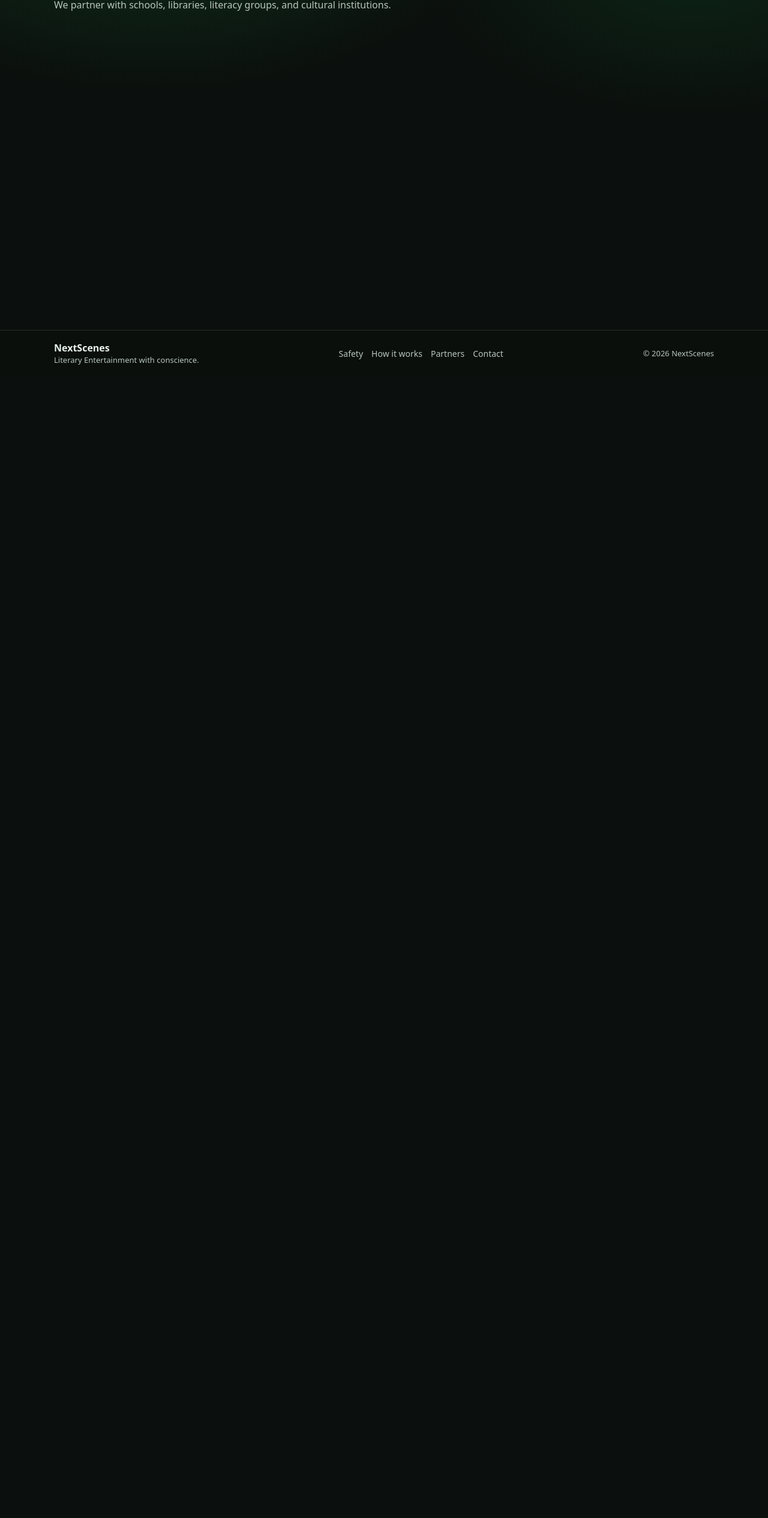
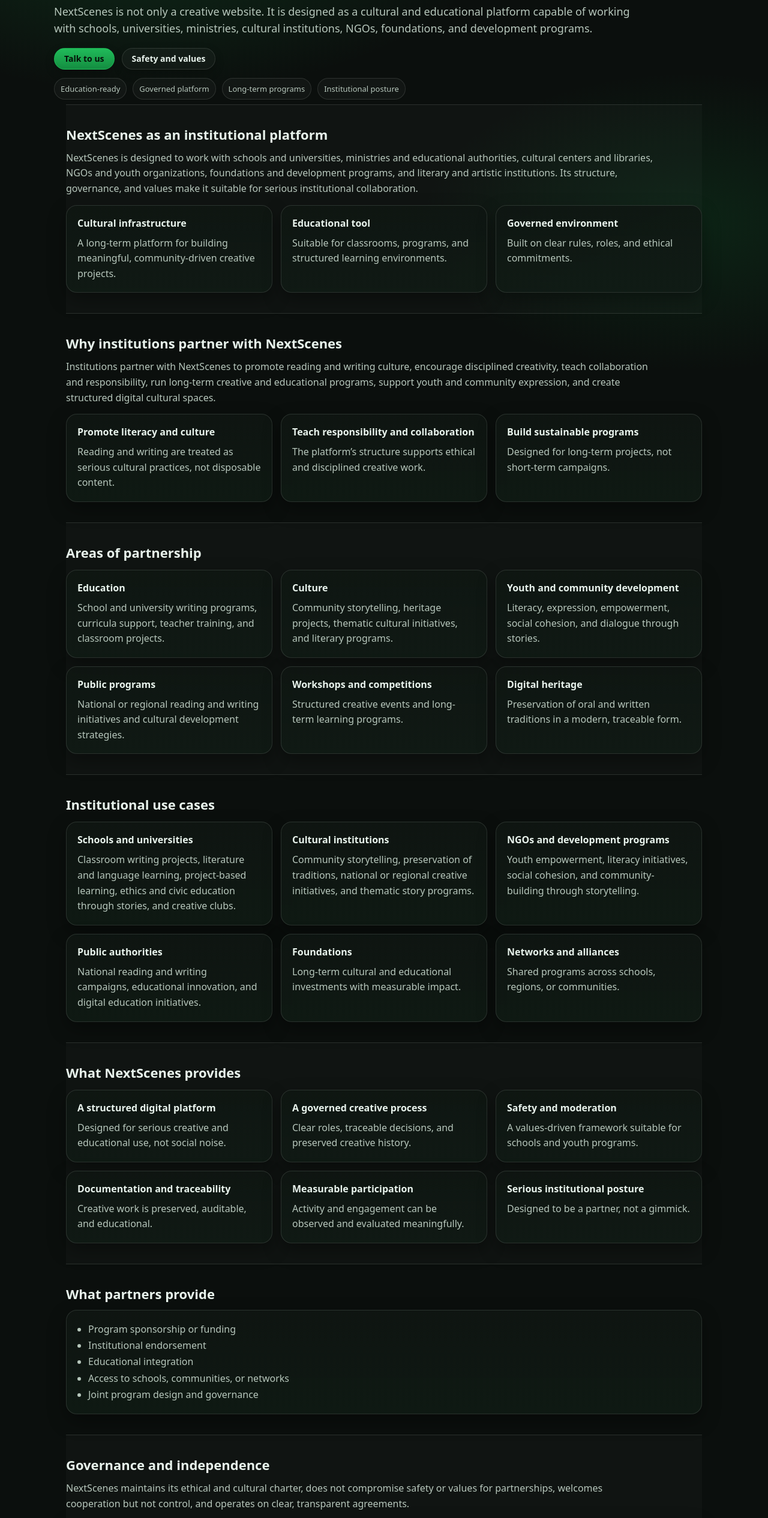
Before and after one commit to tsrspnb49w-boop/nextscenes-public, a Next.js app: page /partners in a window 1280 px wide. Shown: the part 173-2704 px from the top of the page at 60% size. Before the commit the page ends 800 px from the top, so only its background shows below. Built offline with nearby package versions, Linux system fonts and the light colour scheme.

Commit message:
Public: Partnerships & Institutions page

```diff
--- a/app/partners/page.tsx
+++ b/app/partners/page.tsx
@@ -1,10 +1,266 @@
+import Link from "next/link";
+
+function Card({
+  title,
+  children,
+}: {
+  title: string;
+  children: React.ReactNode;
+}) {
+  return (
+    <div className="ns-card">
+      <h3 className="ns-h3">{title}</h3>
+      <div className="ns-p" style={{ marginBottom: 0 }}>
+        {children}
+      </div>
+    </div>
+  );
+}
+
 export default function PartnersPage() {
   return (
     <div className="ns-page">
-      <h1 className="ns-h1">Partnerships and Institutions</h1>
-      <p className="ns-p">
-        We partner with schools, libraries, literacy groups, and cultural institutions.
-      </p>
+      <section style={{ padding: "10px 0 8px" }}>
+        <h1 className="ns-h1">Partnerships and Institutions</h1>
+        <p className="ns-subtitle" style={{ maxWidth: 980 }}>
+          NextScenes is not only a creative website. It is designed as a cultural
+          and educational platform capable of working with schools, universities,
+          ministries, cultural institutions, NGOs, foundations, and development
+          programs.
+        </p>
+
+        <div className="ns-hero-cta">
+          <Link className="ns-btn ns-btn-primary" href="/contact">
+            Talk to us
+          </Link>
+          <Link className="ns-btn ns-btn-ghost" href="/safety">
+            Safety and values
+          </Link>
+        </div>
+
+        <div className="ns-trust-strip" style={{ marginTop: 10 }}>
+          <span>Education-ready</span>
+          <span>Governed platform</span>
+          <span>Long-term programs</span>
+          <span>Institutional posture</span>
+        </div>
+      </section>
+
+      <section className="ns-section ns-section-alt">
+        <h2 className="ns-h2">NextScenes as an institutional platform</h2>
+        <p className="ns-p" style={{ maxWidth: 980 }}>
+          NextScenes is designed to work with schools and universities, ministries
+          and educational authorities, cultural centers and libraries, NGOs and
+          youth organizations, foundations and development programs, and literary
+          and artistic institutions. Its structure, governance, and values make
+          it suitable for serious institutional collaboration.
+        </p>
+
+        <div className="ns-grid-3">
+          <Card title="Cultural infrastructure">
+            A long-term platform for building meaningful, community-driven
+            creative projects.
+          </Card>
+          <Card title="Educational tool">
+            Suitable for classrooms, programs, and structured learning
+            environments.
+          </Card>
+          <Card title="Governed environment">
+            Built on clear rules, roles, and ethical commitments.
+          </Card>
+        </div>
+      </section>
+
+      <section className="ns-section">
+        <h2 className="ns-h2">Why institutions partner with NextScenes</h2>
+        <p className="ns-p" style={{ maxWidth: 980 }}>
+          Institutions partner with NextScenes to promote reading and writing
+          culture, encourage disciplined creativity, teach collaboration and
+          responsibility, run long-term creative and educational programs,
+          support youth and community expression, and create structured digital
+          cultural spaces.
+        </p>
+
+        <div className="ns-grid-3">
+          <Card title="Promote literacy and culture">
+            Reading and writing are treated as serious cultural practices, not
+            disposable content.
+          </Card>
+          <Card title="Teach responsibility and collaboration">
+            The platform’s structure supports ethical and disciplined creative
+            work.
+          </Card>
+          <Card title="Build sustainable programs">
+            Designed for long-term projects, not short-term campaigns.
+          </Card>
+        </div>
+      </section>
+
+      <section className="ns-section ns-section-alt">
+        <h2 className="ns-h2">Areas of partnership</h2>
+
+        <div className="ns-grid-3">
+          <Card title="Education">
+            School and university writing programs, curricula support, teacher
+            training, and classroom projects.
+          </Card>
+          <Card title="Culture">
+            Community storytelling, heritage projects, thematic cultural
+            initiatives, and literary programs.
+          </Card>
+          <Card title="Youth and community development">
+            Literacy, expression, empowerment, social cohesion, and dialogue
+            through stories.
+          </Card>
+        </div>
+
+        <div className="ns-grid-3" style={{ marginTop: 14 }}>
+          <Card title="Public programs">
+            National or regional reading and writing initiatives and cultural
+            development strategies.
+          </Card>
+          <Card title="Workshops and competitions">
+            Structured creative events and long-term learning programs.
+          </Card>
+          <Card title="Digital heritage">
+            Preservation of oral and written traditions in a modern, traceable
+            form.
+          </Card>
+        </div>
+      </section>
+
+      <section className="ns-section">
+        <h2 className="ns-h2">Institutional use cases</h2>
+
+        <div className="ns-grid-3">
+          <Card title="Schools and universities">
+            Classroom writing projects, literature and language learning,
+            project-based learning, ethics and civic education through stories,
+            and creative clubs.
+          </Card>
+          <Card title="Cultural institutions">
+            Community storytelling, preservation of traditions, national or
+            regional creative initiatives, and thematic story programs.
+          </Card>
+          <Card title="NGOs and development programs">
+            Youth empowerment, literacy initiatives, social cohesion, and
+            community-building through storytelling.
+          </Card>
+        </div>
+
+        <div className="ns-grid-3" style={{ marginTop: 14 }}>
+          <Card title="Public authorities">
+            National reading and writing campaigns, educational innovation, and
+            digital education initiatives.
+          </Card>
+          <Card title="Foundations">
+            Long-term cultural and educational investments with measurable
+            impact.
+          </Card>
+          <Card title="Networks and alliances">
+            Shared programs across schools, regions, or communities.
+          </Card>
+        </div>
+      </section>
+
+      <section className="ns-section ns-section-alt">
+        <h2 className="ns-h2">What NextScenes provides</h2>
+
+        <div className="ns-grid-3">
+          <Card title="A structured digital platform">
+            Designed for serious creative and educational use, not social noise.
+          </Card>
+          <Card title="A governed creative process">
+            Clear roles, traceable decisions, and preserved creative history.
+          </Card>
+          <Card title="Safety and moderation">
+            A values-driven framework suitable for schools and youth programs.
+          </Card>
+        </div>
+
+        <div className="ns-grid-3" style={{ marginTop: 14 }}>
+          <Card title="Documentation and traceability">
+            Creative work is preserved, auditable, and educational.
+          </Card>
+          <Card title="Measurable participation">
+            Activity and engagement can be observed and evaluated meaningfully.
+          </Card>
+          <Card title="Serious institutional posture">
+            Designed to be a partner, not a gimmick.
+          </Card>
+        </div>
+      </section>
+
+      <section className="ns-section">
+        <h2 className="ns-h2">What partners provide</h2>
+        <div className="ns-card">
+          <ul className="ns-list" style={{ margin: 0 }}>
+            <li>Program sponsorship or funding</li>
+            <li>Institutional endorsement</li>
+            <li>Educational integration</li>
+            <li>Access to schools, communities, or networks</li>
+            <li>Joint program design and governance</li>
+          </ul>
+        </div>
+      </section>
+
+      <section className="ns-section ns-section-alt">
+        <h2 className="ns-h2">Governance and independence</h2>
+        <p className="ns-p" style={{ maxWidth: 980 }}>
+          NextScenes maintains its ethical and cultural charter, does not
+          compromise safety or values for partnerships, welcomes cooperation but
+          not control, and operates on clear, transparent agreements.
+        </p>
+
+        <div className="ns-card">
+          <p className="ns-p" style={{ marginBottom: 0 }}>
+            We welcome partners. We do not outsource our conscience.
+          </p>
+        </div>
+      </section>
+
+      <section className="ns-section">
+        <h2 className="ns-h2">Long-term vision</h2>
+        <div className="ns-grid-3">
+          <Card title="Trusted partner">
+            A reliable cultural and educational collaborator.
+          </Card>
+          <Card title="Creative infrastructure">
+            A long-term digital foundation for storytelling and learning.
+          </Card>
+          <Card title="Living archive">
+            A home for serious community-built works.
+          </Card>
+        </div>
+      </section>
+
+      <section className="ns-section ns-section-cta">
+        <h2 className="ns-h2">A serious but open invitation</h2>
+        <p className="ns-p" style={{ maxWidth: 900 }}>
+          NextScenes welcomes institutions that believe in culture and education,
+          in discipline and responsibility, and in the idea that imagination can
+          build society.
+        </p>
+
+        <div className="ns-section-cta">
+          <Link className="ns-btn ns-btn-primary" href="/contact">
+            Contact us
+          </Link>
+          <Link className="ns-btn ns-btn-ghost" href="/about">
+            About NextScenes
+          </Link>
+        </div>
+      </section>
+
+      <section className="ns-section">
+        <h2 className="ns-h2">In one sentence</h2>
+        <div className="ns-card">
+          <p className="ns-p" style={{ marginBottom: 0 }}>
+            NextScenes is a cultural and educational platform built for long-term
+            institutional collaboration, not short-term digital noise.
+          </p>
+        </div>
+      </section>
     </div>
   );
 }
```
